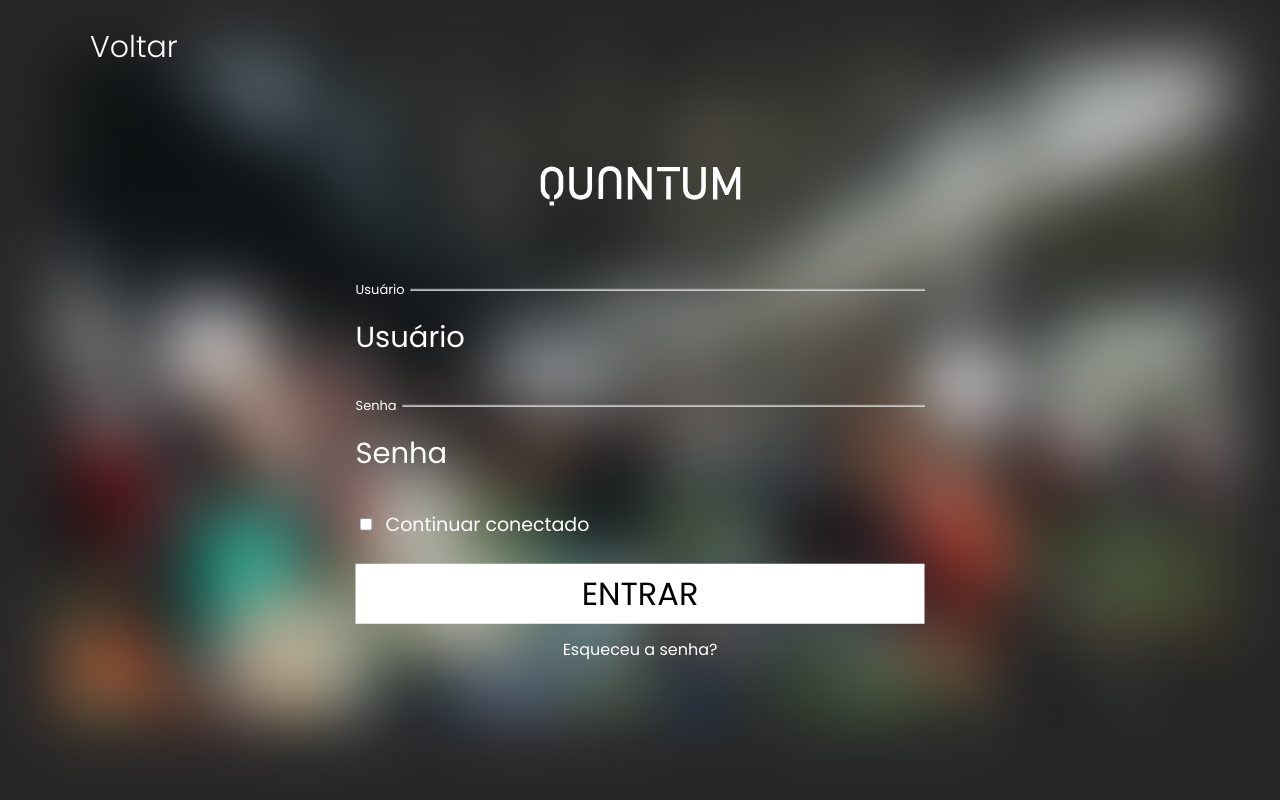
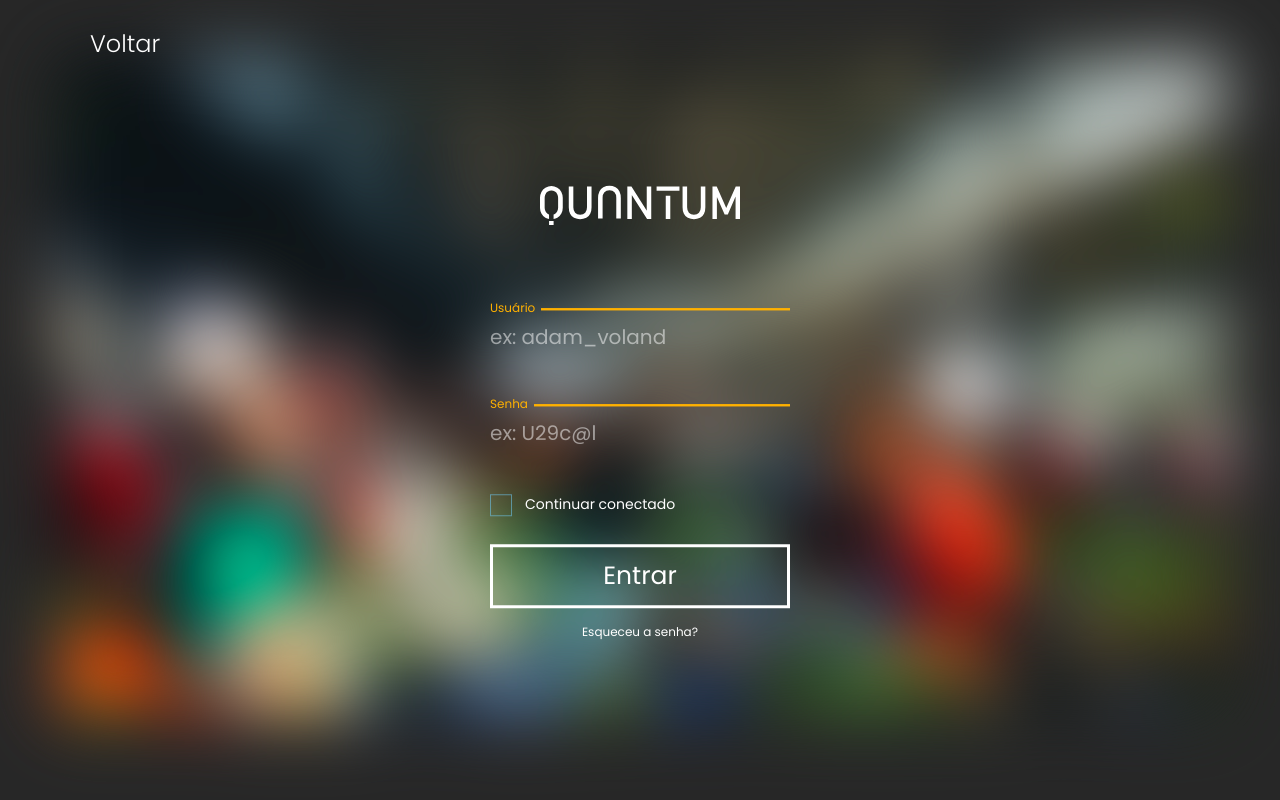
Before and after one commit to quantum01-pi/quantum, a React (Create React App) app in the folder frontend/: page /auth in a window 1280 px wide. Built offline with nearby package versions, Linux system fonts and the light colour scheme.

Commit message:
update de css

```diff
--- a/frontend/src/components/Header/index.js
+++ b/frontend/src/components/Header/index.js
@@ -9,11 +9,11 @@ export default function Header({tipo}) {
         <div className="container">
             <nav className="header">
                 {tipo == 'voltar' ?
-                    <Link to="#" className="header__link">Voltar</Link>
+                    <Link to="/" className="header__link">Voltar</Link>
                     :
                     <>
-                    <Logo></Logo>
-                    <Link to="#" className="header__link">Login</Link>
+                        <Logo></Logo>
+                        <Link to="/auth" className="header__link">Login</Link>
                     </>
                 }
 
--- a/frontend/src/components/Header/styles.css
+++ b/frontend/src/components/Header/styles.css
@@ -11,7 +11,7 @@
 }
 
 .header__link {
-    font-size: 1.875em;
+    font-size: 1.5em;
     font-weight: 300;
     text-decoration: none;
     color: #FFFFFF;
--- a/frontend/src/components/Logo/index.js
+++ b/frontend/src/components/Logo/index.js
@@ -3,7 +3,7 @@ import './styles.css';
 
 export default function Logo() {
     return (
-        <a href="#">
+        <a href="/">
             <svg xmlns="http://www.w3.org/2000/svg" width="200" className="logo" height="66.507" viewBox="0 0 339.18 66.507">
                 <g id="Grupo_2292" data-name="Grupo 2292" transform="translate(-361.851 -301.218)">
                     <path id="Caminho_2379" data-name="Caminho 2379" d="M459.258,356.317a15.745,15.745,0,0,1-6.592-6.989,24.739,24.739,0,0,1-2.267-11.05V303.218h7.707v35.324q0,6.006,3.022,9.294t8.538,3.286q5.553,0,8.595-3.286t3.041-9.294V303.218h7.707v35.059a24.737,24.737,0,0,1-2.267,11.05,15.72,15.72,0,0,1-6.611,6.989,23.9,23.9,0,0,1-20.873,0Z" transform="translate(-39.738 -0.898)" fill="#fff"/>
--- a/frontend/src/pages/Signup/index.js
+++ b/frontend/src/pages/Signup/index.js
@@ -13,16 +13,16 @@ export default function SignUp() {
             <div className="loginBox">
                 <Logo/>
                 <label htmlFor="usuario" className="loginBox__label">Usuário <hr></hr></label>
-                <i/><input type="text" placeholder="Usuário" id="usuario" name="usuario"/>
+                <i/><input type="text" placeholder="ex: adam_voland" id="usuario" name="usuario"/>
 
                 <label htmlFor="senha" className="loginBox__label">Senha <hr></hr></label>
-                <i/><input type="password" name="senha" placeholder="Senha" id="senha"/>
+                <i/><input type="password" name="senha" placeholder="ex: U29c@l" id="senha"/>
 
                 <div className="loginBox__checkbox">
                     <input type="checkbox" name="checkbox" id="checkbox"/>
                     <label htmlFor="checkbox" className="loginBox__checkbox__checkLabel">Continuar conectado</label>
                 </div>
-                <button className="loginBox__button">ENTRAR</button>
+                <button className="loginBox__button">Entrar</button>
                 <a href="#" className="loginBox__esqueceuSenha">Esqueceu a senha?</a>
             </div>
         </div>
--- a/frontend/src/pages/Signup/styles.css
+++ b/frontend/src/pages/Signup/styles.css
@@ -1,42 +1,49 @@
-.bg-auth{
+.bg-auth {
     z-index: -1;
     position: absolute;
     width: 100vw;
-    filter: blur(30px);
+    filter: blur(30px) saturate(2);
     max-height: 100vh;
 }
 
-.loginBox{
+.loginBox {
     display: flex;
     flex-direction: column;
     align-items: center;
     justify-content: center;
-    max-width: 900px;
+    width: 300px;
     position: absolute;
     top:50%;
     left: 50%;
     transform: translate(-50%,-50%);
 }
 
-.loginBox__button{
+
+.loginBox__button {
     width: 100%;
-    background-color: #FFFFFF;
+    background-color: transparent;
     outline: none;
-    margin: none;
-    border: none;
-    height: 60px;
-    font-size: 32px;
+    border: 3px solid white;
+    font-size: 25px;
+    padding: 10px;
     font-family: poppins;
     margin-bottom: 18px;
     margin-top: 30px;
+    color: white;
+    transition: .5s ease;
+    cursor: pointer;
 }
 
-.loginBox__label{
-    font-size: 13px;
+.loginBox__button:hover {
+    background-color: white;
+    color: #222;
+}
+
+.loginBox__label {
+    font-size: 12px;
     display: flex;
     width: 100%;
-    color: white;
-    margin-bottom: 18px;
+    color: #ffb100;
 }
 
 .loginBox__label:first-of-type{
@@ -46,23 +53,32 @@
 .loginBox__esqueceuSenha{
     text-decoration: none;
     color: white;
+    font-size: 12px;
 }
 
 .loginBox__label hr{
     width: 100%;
     margin-left: 6px;
+    background: #ffb100;
+    border: 1px solid #ffb100;
 }
 
-.loginBox input[type=text], .loginBox input[type=password]{
+.loginBox input[type=text],
+.loginBox input[type=password] {
     width: 100%;
-    height: 41px;
+    height: 40px;
     outline: none;
     border: none;
     background-color: transparent;
-    font-size: 29px;
+    font-size: 20px;
     color: white;
     font-family: Poppins;
     margin-bottom: 40px;
+}
+
+.loginBox input[type=text]::placeholder,
+.loginBox input[type=password]::placeholder {
+    opacity: .5;
 }
 
 .loginBox__checkbox{
@@ -71,6 +87,8 @@
     justify-content: flex-start;
     width: 100%;
     color: white;
+    margin: auto;
+    background: transparent;
 }
 
 .loginBox__checkbox{
@@ -82,10 +100,56 @@
 }
 
 .loginBox__checkbox__checkLabel{
-    margin-left: 10px;
-    font-size: 19px;
+    font-size: 12px;
 }
 
 .loginBox input::placeholder{
     color: white;
 }
+
+input[type="checkbox"] {
+      display: none;
+}
+
+  input[type="checkbox"] + label {
+    display: block;
+    position: relative;
+    padding-left: 35px;
+    margin-bottom: 20px;
+    font: 14px/20px 'Poppins';
+    color: white;
+    cursor: pointer;
+    -webkit-user-select: none;
+    -moz-user-select: none;
+    -ms-user-select: none;
+  }
+
+input[type="checkbox"] + label:last-child {
+      margin-bottom: 0;
+}
+
+  input[type="checkbox"] + label:before {
+    content: '';
+    display: block;
+    width: 20px;
+    height: 20px;
+    border: 1px solid #6cc0e5;
+    position: absolute;
+    left: 0;
+    top: 0;
+    opacity: .6;
+    -webkit-transition: all .12s, border-color .08s;
+    transition: all .12s, border-color .08s;
+  }
+
+  input[type="checkbox"]:checked + label:before {
+    width: 10px;
+    top: -5px;
+    left: 5px;
+    border-radius: 0;
+    opacity: 1;
+    border-top-color: transparent;
+    border-left-color: transparent;
+    -webkit-transform: rotate(45deg);
+    transform: rotate(45deg);
+  }
--- a/frontend/src/routes.js
+++ b/frontend/src/routes.js
@@ -16,9 +16,9 @@ export default function App() {
         <Switch>
           <Route exact path="/">
             <Home/>
-            <Search/>
           </Route>
           <Route exact path="/auth" component={SignUp}/>
+          <Route exact path="/search" component={Search}/>
         </Switch>
     </Router>
   );
```
